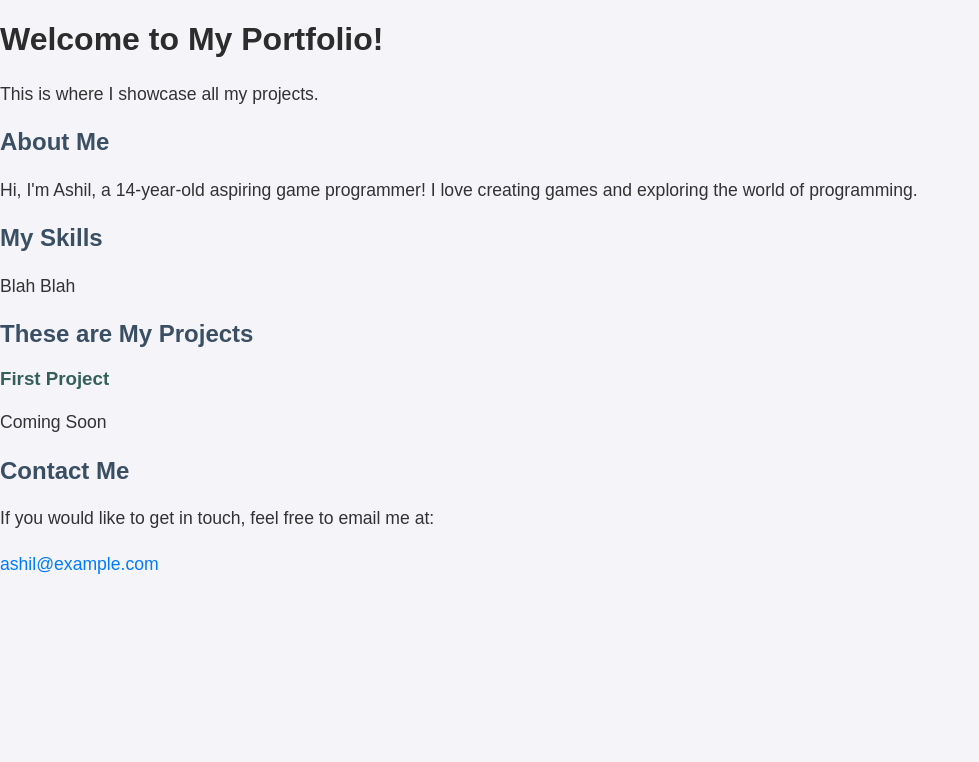
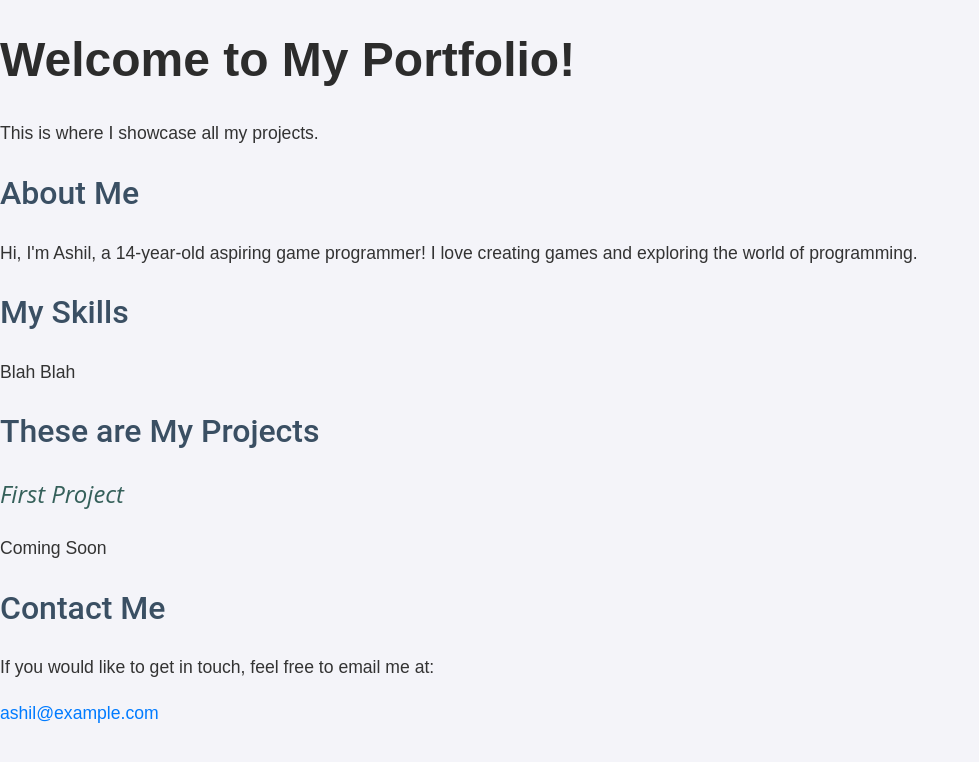
Before and after one commit to Ashiltg3/Ashiltg3.github.io, a plain HTML site: page index.html in a window 1280 px wide. Shown: the whole page, without its empty margins (0-979 px from the left). Drawn offline with Linux system fonts and the light colour scheme.

Commit message:
Update styles.css

```diff
--- a/styles.css
+++ b/styles.css
@@ -7,15 +7,29 @@ body {
 }
 
 h1 {
-    color:#2C2C2C;  /* Green color for headings */
-}
-h2 {
-    color: #3A4F63
+    color:#2C2C2C;
+    font-family: 'Montserrat', sans-serif;
+    font-size: 48px;
+    font-weight: 700;
 }
 
-h3{
-    color: #35605A
+h2 {
+    color: #3A4F63;
+    font-family: 'Roboto', sans-serif;
+    font-size: 32px;
+    font-weight: 500;
 }
+
+h3 {
+    color: #35605A;
+    font-family: 'Open Sans', sans-serif;
+    font-size: 24px;
+    font-weight: 400;
+    font-style: italic;
+}
+
+
+
 
 p {
     line-height: 1.6;
```
